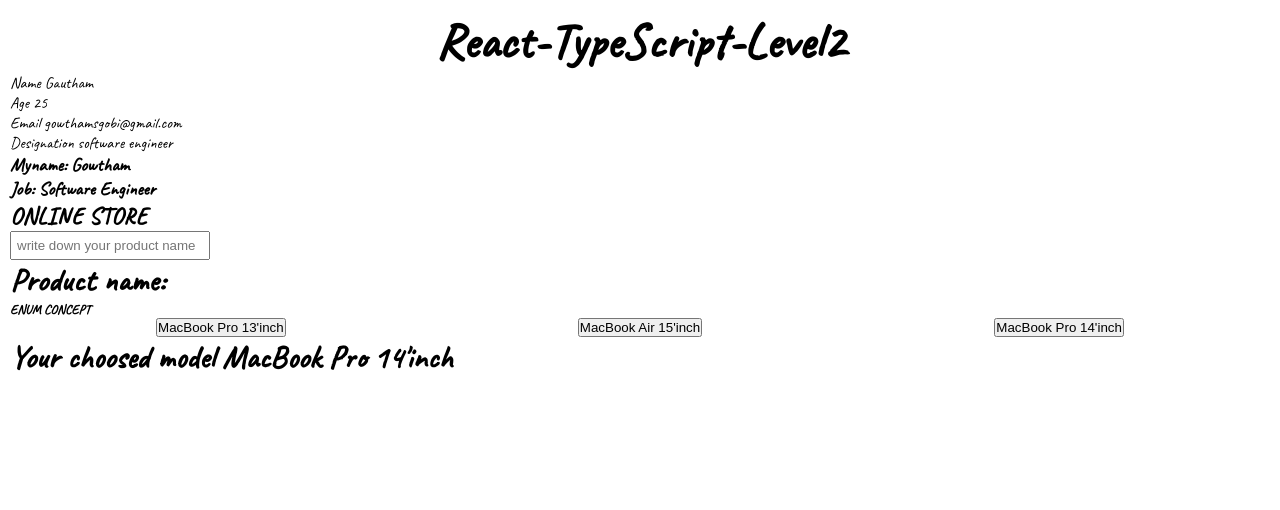
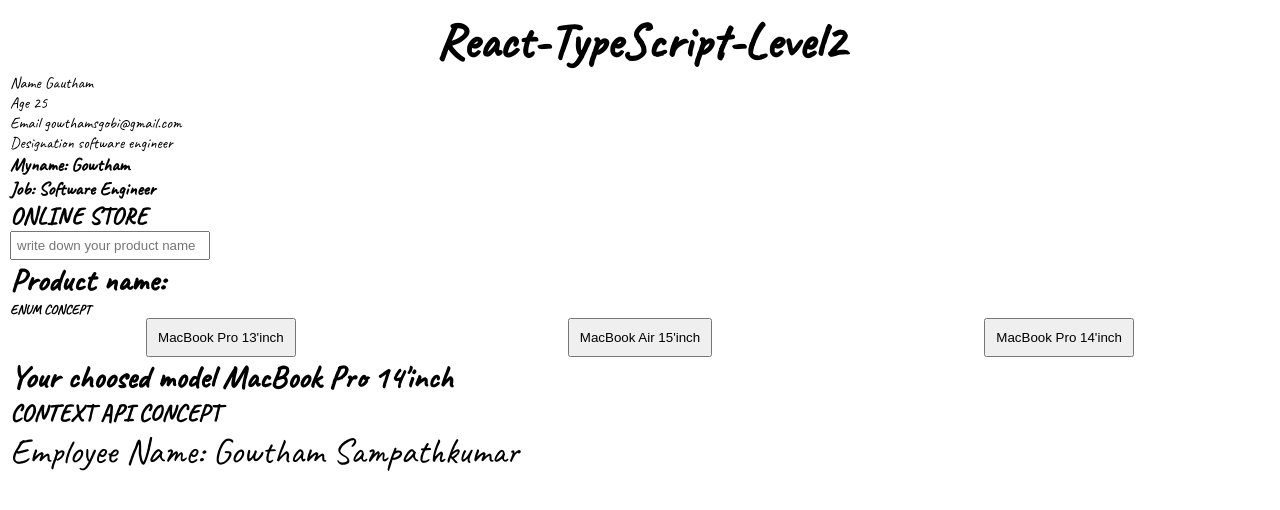
Before and after one commit to Stylish-Developer/React-TS, a React (Create React App) app: page / in a window 1280 px wide. Shown: the top 510 px of the page. Built offline with nearby package versions, Linux system fonts and the light colour scheme.

Commit message:
context-api-typescript concept workouted with example

```diff
--- a/src/App.css
+++ b/src/App.css
@@ -15,4 +15,6 @@
 
 button {
   cursor: pointer;
+  padding: 10px;
+
 }
--- a/src/App.tsx
+++ b/src/App.tsx
@@ -6,18 +6,28 @@
 import Product from './components/Product';
 import Enumconept from './components/Enumconcept';
 import { macProducts } from './components/Enumconcept';
+import ContextApiConcept from './components/Contextapiconcept';
+import { AppContextProvider, contextInterface } from './components/context';
 
 // -- ROOT COMPONENT OF THIS APPLICATION
 const App: FC = () => {
+
+  const AppContextProviderValue: contextInterface = {
+    employeeName: 'Gowtham Sampathkumar'
+  }
+
   return (
     <>
+      <AppContextProvider value={AppContextProviderValue}>
         <div className='container'>
           <h1 className='title'>React-TypeScript-Level2</h1>
           <Person name="Gautham" age={25} email='gowthamsgobi@gmail.com' designation='software engineer' />
           <ClassComponent job="Software Engineer" />
           <Product />
-        <Enumconept model={macProducts.m2pro}/>
+          <Enumconept model={macProducts.m2pro} />
+          <ContextApiConcept />
         </div>
+      </AppContextProvider>
     </>
   )
 }
--- /dev/null
+++ b/src/components/Contextapiconcept.tsx
@@ -0,0 +1,15 @@
+import { useContext } from "react";
+import { AppContext } from "./context";
+
+const ContextApiConcept = () => {
+    const data = useContext(AppContext);
+
+    return (
+        <>
+            <h2>CONTEXT API CONCEPT</h2>
+            <p style={{ fontSize: '36px' }}>Employee Name: {data?.employeeName}</p>
+        </>
+    )
+}
+
+export default ContextApiConcept;
--- a/src/components/Enumconcept.tsx
+++ b/src/components/Enumconcept.tsx
@@ -43,16 +43,16 @@
     }
 
     const handleClick = (product: string): void => {
-        alert(`Your order ${product} is placed succesfully`);
+        alert(`Your order ${product} is placed successfully`);
     }
 
     return (
         <>
             <h5>ENUM CONCEPT</h5>
             <div style={containerStyle}>
-                <button type="button" onClick={() => handleClick(macProducts.m1)}>{macProducts.m1}</button>
-                <button type="button" onClick={() => handleClick(macProducts.m2)}>{macProducts.m2}</button>
-                <button type="button" onClick={() => handleClick(macProducts.m2pro)}>{macProducts.m2pro}</button>
+                <button type="button" title="click to place your order" onClick={() => handleClick(macProducts.m1)}>{macProducts.m1}</button>
+                <button type="button" title="click to place your order" onClick={() => handleClick(macProducts.m2)}>{macProducts.m2}</button>
+                <button type="button" title="click to place your order" onClick={() => handleClick(macProducts.m2pro)}>{macProducts.m2pro}</button>
 
             </div>
             <h1>Your choosed model {model}</h1>
--- /dev/null
+++ b/src/components/context/index.ts
@@ -0,0 +1,13 @@
+import { createContext } from 'react';
+
+//-- interface type for context
+export interface contextInterface {
+    employeeName: string
+}
+
+export const AppContext = createContext<contextInterface | null>(null);
+
+const AppContextProvider = AppContext.Provider;
+const AppContextConsumer = AppContext.Consumer;
+
+export { AppContextProvider, AppContextConsumer };
```
Lines whose indentation alone changed are shown as unchanged.
